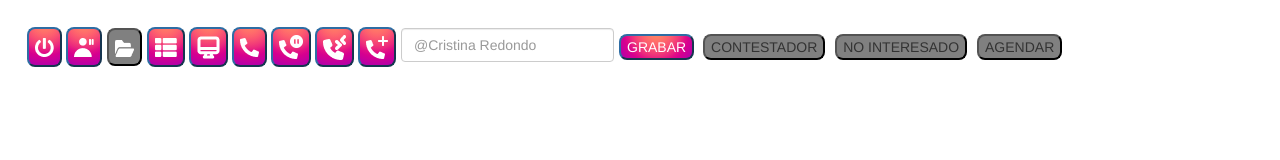
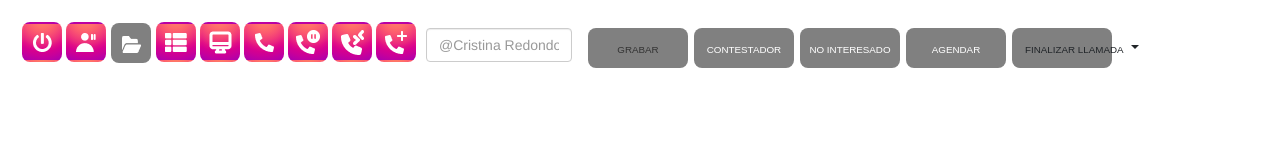
Before and after one commit to BraynnerToncel/Botonera, a plain HTML site: page Index.html in a window 1280 px wide. Drawn offline with nearby package versions, Linux system fonts and the light colour scheme.

Commit message:
Actualización button

```diff
--- a/Css/Style.css
+++ b/Css/Style.css
@@ -1,27 +1,62 @@
 .container{
-    display:inline-flex;
+
+display: inline-flex;
 }
 
 .col{
     display: flex;
     border-radius: 10px;
-    margin: 10px;
+    margin: 5px;
+
 }
 .btn-primary{
     border-radius: 8px;
     background-image: radial-gradient(circle at 50% -20.71%, #fe8f62 0, #ff8564 8.33%, #ff7967 16.67%, #ff6c6b 25%, #fd5e6e 33.33%, #f84e73 41.67%, #f23c78 50%, #ea287e 58.33%, #e10e86 66.67%, #d6008f 75%, #ca0098 83.33%, #bb00a3 91.67%, #aa00ae 100%);
     margin:2px;
+    border-color: transparent;
+    width: 40px;
+    height: 40px;
+
 
 }
 .btn-second{
     border-radius: 8px;
     background-color: grey;
     margin: 3px;
+    border-color: transparent;
+    width: 40px;
+    height: 40px
+
 }
 .btn-group{
 margin: 6px;
+border-color: transparent;
 }
 
 input{
     margin: 3px;
+    width: 100%;
 }
+.btn-info{
+    border-radius: 8px;
+    background-color: gray;
+    margin: 3px;
+    border-color: transparent;
+    width: 100px;
+    height: 40px
+
+}
+.btn-info-1{
+    border-radius: 8px;
+    background-color: gray;
+    margin: 3px;
+    border-color: transparent;
+    width: 100px;
+    height: 40px
+
+}
+.letter{
+    font-family: sans-serif;
+    font-size:70%;
+    font-style: normal;
+}
--- a/Index.html
+++ b/Index.html
@@ -24,25 +24,26 @@
                             <button type="button" class="btn-primary "><img src="./Img/transferir.png" alt=""></button>
                             <button type="button" class="btn-primary "><img src="./Img/conferenciar.png" alt=""></button>
 
-            <div class="">
+                            <div class="col">
                                 <input type="text" placeholder="@Cristina Redondo" class="form-control">
-
                             </div>
-
-            <div class="btn-group">
-                <button type="button" class="btn-primary"><h7>GRABAR</h7></button>
-                <button type="button" class="btn-second"><h7>CONTESTADOR</h7></button>
-                <button type="button" class="btn-second"><h7>NO INTERESADO</h7></button>
-                <button type="button" class="btn-second"><h7>AGENDAR</h7></button>
-
+                            <div class="col">
+                                <button type="button" class="btn-info-1"><h7 class ="letter">GRABAR</h7></button>
+                                <button type="button" class="btn-info"><h7 class ="letter">CONTESTADOR</h7></button>
+                                <button type="button" class="btn-info"><h7 class ="letter">NO INTERESADO</h7></button>
+                                <button type="button" class="btn-info"><h7 class ="letter">AGENDAR</h7></button>
+                                <button class="btn btn-info-1 dropdown-toggle" type="button" id="dropdownMenuButton" data-bs-toggle="dropdown" aria-haspopup="true" aria-expanded="false">
+                                    <h7 class="letter">FINALIZAR LLAMADA</h7>
+                                </button>
 
 
 
                             </div>
                         </div>
                     </div>
+            </header>
         </div>
-</header>
+
 <body>
 
 </body>
```
Lines whose indentation alone changed are shown as unchanged.
